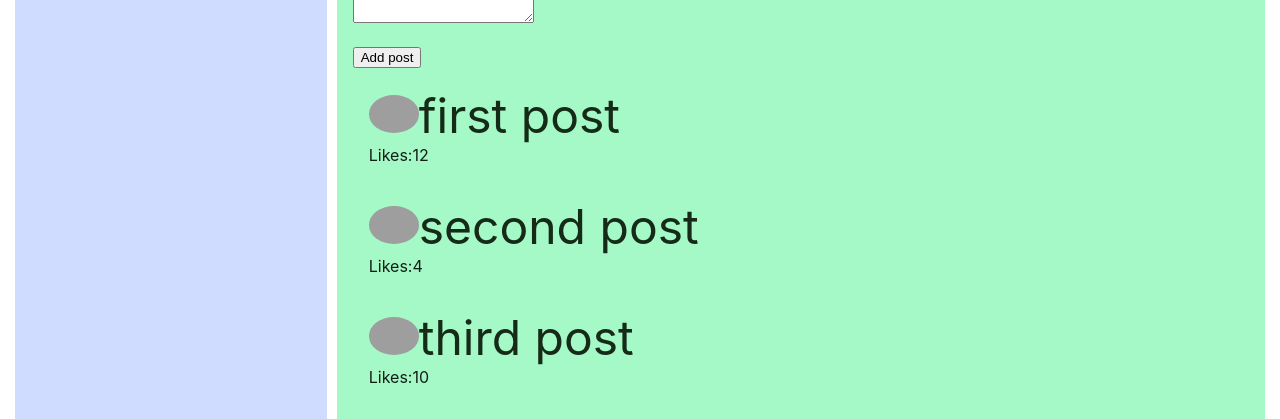
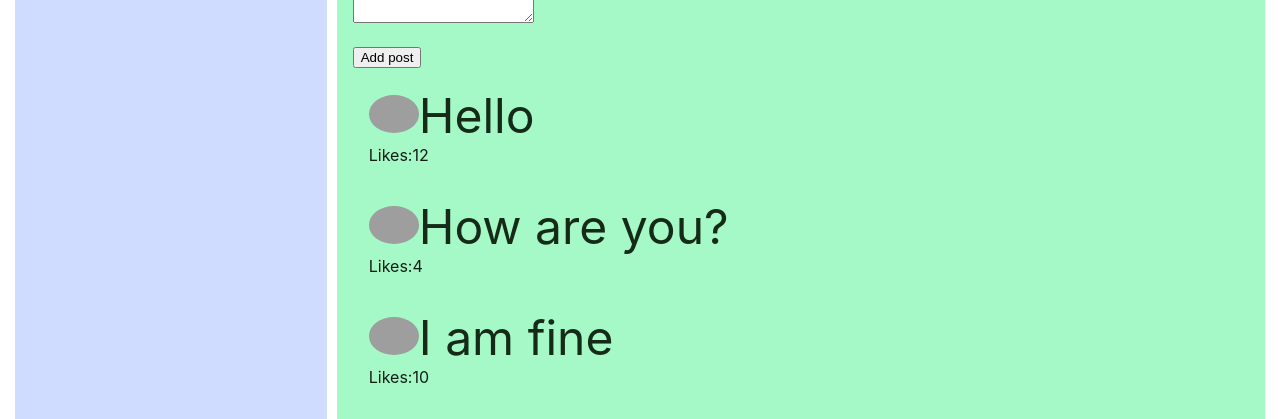
Before and after one commit to JuliaAvona/react-100, a React (Create React App) app in the folder react-100/: page /news in a window 1280 px wide. Shown: the part 957-1376 px from the top of the page. Built offline with nearby package versions, Linux system fonts and the light colour scheme; grey boxes are pictures that could not be loaded.

Commit message:
feat: 24. Lessons from React JS (UI - BLL, data aside)

```diff
--- a/react-100/src/components/Dialogs/Dialogs.jsx
+++ b/react-100/src/components/Dialogs/Dialogs.jsx
@@ -13,21 +13,39 @@ const DialogItem = (props) => {
 const Message = (props) => {
   return <div className={styles.message}>{props.message}</div>;
 };
+
 const Dialogs = (props) => {
+  const DialogsData = [
+    { id: 1, name: 'Petr' },
+    { id: 2, name: 'Ivan' },
+    { id: 3, name: 'Volodya' },
+    { id: 4, name: 'Maria' },
+    { id: 5, name: 'Oleg' },
+    { id: 6, name: 'Vasiliy' },
+  ];
+
+  const MessageData = [
+    { id: 1, message: 'Hello' },
+    { id: 2, message: 'How are you?' },
+    { id: 3, message: 'I am fine' },
+    { id: 4, message: 'You are welcome' },
+    { id: 5, message: 'Hello world' },
+  ];
+
   return (
     <div className={styles.dialogs}>
       <div className={styles.dialogItems}>
-        <DialogItem id="1" name="Petr" />
-        <DialogItem id="2" name="Ivan" />
-        <DialogItem id="3" name="Volodya" />
-        <DialogItem id="4" name="Maria" />
-        <DialogItem id="5" name="Oleg" />
-        <DialogItem id="6" name="Vasiliy" />
+        <DialogItem id={DialogsData[0].id} name={DialogsData[0].name} />
+        <DialogItem id={DialogsData[1].id} name={DialogsData[1].name} />
+        <DialogItem id={DialogsData[2].id} name={DialogsData[2].name} />
+        <DialogItem id={DialogsData[3].id} name={DialogsData[3].name} />
+        <DialogItem id={DialogsData[4].id} name={DialogsData[4].name} />
+        <DialogItem id={DialogsData[5].id} name={DialogsData[5].name} />
       </div>
       <div className={styles.messageItems}>
-        <Message message="Hello" />
-        <Message message="How are you?" />
-        <Message message="I am fine" />
+        <Message message={MessageData[0].message} />
+        <Message message={MessageData[1].message} />
+        <Message message={MessageData[2].message} />
       </div>
     </div>
   );
--- a/react-100/src/components/Profile/MyPosts/MyPosts.jsx
+++ b/react-100/src/components/Profile/MyPosts/MyPosts.jsx
@@ -3,6 +3,12 @@ import components from './MyPosts.module.css';
 import Post from './Post/Post';
 
 const MyPosts = () => {
+  const postData = [
+    { id: 1, message: 'Hello', likesCount: 12 },
+    { id: 2, message: 'How are you?', likesCount: 4 },
+    { id: 3, message: 'I am fine', likesCount: 10 },
+  ];
+
   return (
     <div>
       <h2>My posts</h2>
@@ -15,9 +21,18 @@ const MyPosts = () => {
         </div>
       </div>
       <div className={components.posts}>
-        <Post message={'first post'} likesCount={12} />
-        <Post message={'second post'} likesCount={4} />
-        <Post message={'third post'} likesCount={10} />
+        <Post
+          message={postData[0].message}
+          likesCount={postData[0].likesCount}
+        />
+        <Post
+          message={postData[1].message}
+          likesCount={postData[1].likesCount}
+        />
+        <Post
+          message={postData[2].message}
+          likesCount={postData[2].likesCount}
+        />
       </div>
     </div>
   );
```
